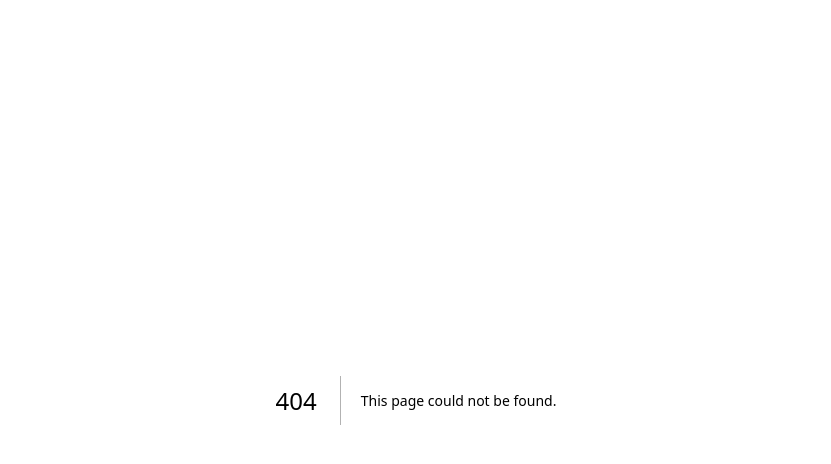
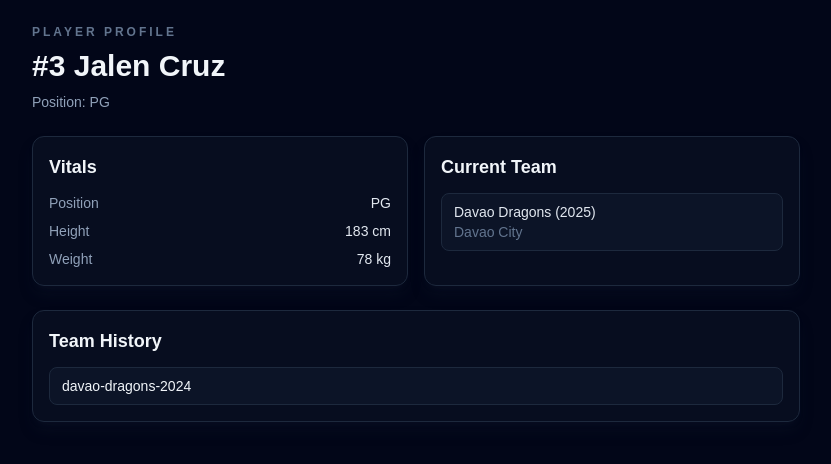
Before and after one commit to evbermudez/stats-hub, a Next.js app: page /players/p1 in a window 1280 px wide. Before the commit this address had no page. Shown: the top 464 px of the page, without its empty margins (224-1055 px from the left). Built offline with nearby package versions, Linux system fonts and the light colour scheme.

Commit message:
Add players page

```diff
--- /dev/null
+++ b/src/app/players/[id]/page.tsx
@@ -0,0 +1,92 @@
+import { notFound } from 'next/navigation';
+
+import { getPlayerById, getTeamBySlug } from '@/lib/data';
+
+type PlayerPageProps = {
+  params: {
+    id: string;
+  };
+};
+
+export default function PlayerPage({ params }: PlayerPageProps) {
+  const player = getPlayerById(params.id);
+
+  if (!player) {
+    notFound();
+  }
+
+  const currentTeam = player.currentTeamSlug
+    ? getTeamBySlug(player.currentTeamSlug)
+    : undefined;
+
+  const height = player.heightCm ? `${player.heightCm} cm` : '—';
+  const weight = player.weightKg ? `${player.weightKg} kg` : '—';
+  const teamLabel =
+    currentTeam?.name && currentTeam?.season
+      ? `${currentTeam.name} (${currentTeam.season})`
+      : player.currentTeamSlug ?? 'No current team';
+
+  return (
+    <main className="min-h-screen bg-slate-950 p-6 text-slate-100">
+      <div className="mx-auto flex max-w-3xl flex-col gap-6">
+        <header className="space-y-2">
+          <p className="text-xs font-semibold uppercase tracking-[0.25em] text-slate-500">
+            Player Profile
+          </p>
+          <h1 className="text-3xl font-semibold">
+            #{player.jerseyNumber} {player.firstName} {player.lastName}
+          </h1>
+          <p className="text-sm text-slate-400">Position: {player.position}</p>
+        </header>
+
+        <div className="grid gap-4 md:grid-cols-2">
+          <section className="rounded-xl border border-slate-800 bg-slate-900/40 p-4 shadow-lg shadow-slate-900/40">
+            <h2 className="mb-3 text-lg font-semibold">Vitals</h2>
+            <dl className="space-y-2 text-sm">
+              <div className="flex items-center justify-between">
+                <dt className="text-slate-400">Position</dt>
+                <dd className="font-medium text-slate-200">{player.position}</dd>
+              </div>
+              <div className="flex items-center justify-between">
+                <dt className="text-slate-400">Height</dt>
+                <dd className="font-medium text-slate-200">{height}</dd>
+              </div>
+              <div className="flex items-center justify-between">
+                <dt className="text-slate-400">Weight</dt>
+                <dd className="font-medium text-slate-200">{weight}</dd>
+              </div>
+            </dl>
+          </section>
+
+          <section className="rounded-xl border border-slate-800 bg-slate-900/40 p-4 shadow-lg shadow-slate-900/40">
+            <h2 className="mb-3 text-lg font-semibold">Current Team</h2>
+            <div className="rounded-lg border border-slate-800 bg-slate-900/70 px-3 py-2 text-sm">
+              <p className="font-medium text-slate-200">{teamLabel}</p>
+              {currentTeam?.city && (
+                <p className="text-slate-500">{currentTeam.city}</p>
+              )}
+            </div>
+          </section>
+        </div>
+
+        <section className="rounded-xl border border-slate-800 bg-slate-900/40 p-4 shadow-lg shadow-slate-900/40">
+          <h2 className="mb-3 text-lg font-semibold">Team History</h2>
+          {player.teamHistory.length > 0 ? (
+            <ul className="space-y-2 text-sm">
+              {player.teamHistory.map((teamSlug) => (
+                <li
+                  key={teamSlug}
+                  className="rounded-lg border border-slate-800 bg-slate-900/70 px-3 py-2"
+                >
+                  {teamSlug}
+                </li>
+              ))}
+            </ul>
+          ) : (
+            <p className="text-sm text-slate-500">No team history.</p>
+          )}
+        </section>
+      </div>
+    </main>
+  );
+}
```
